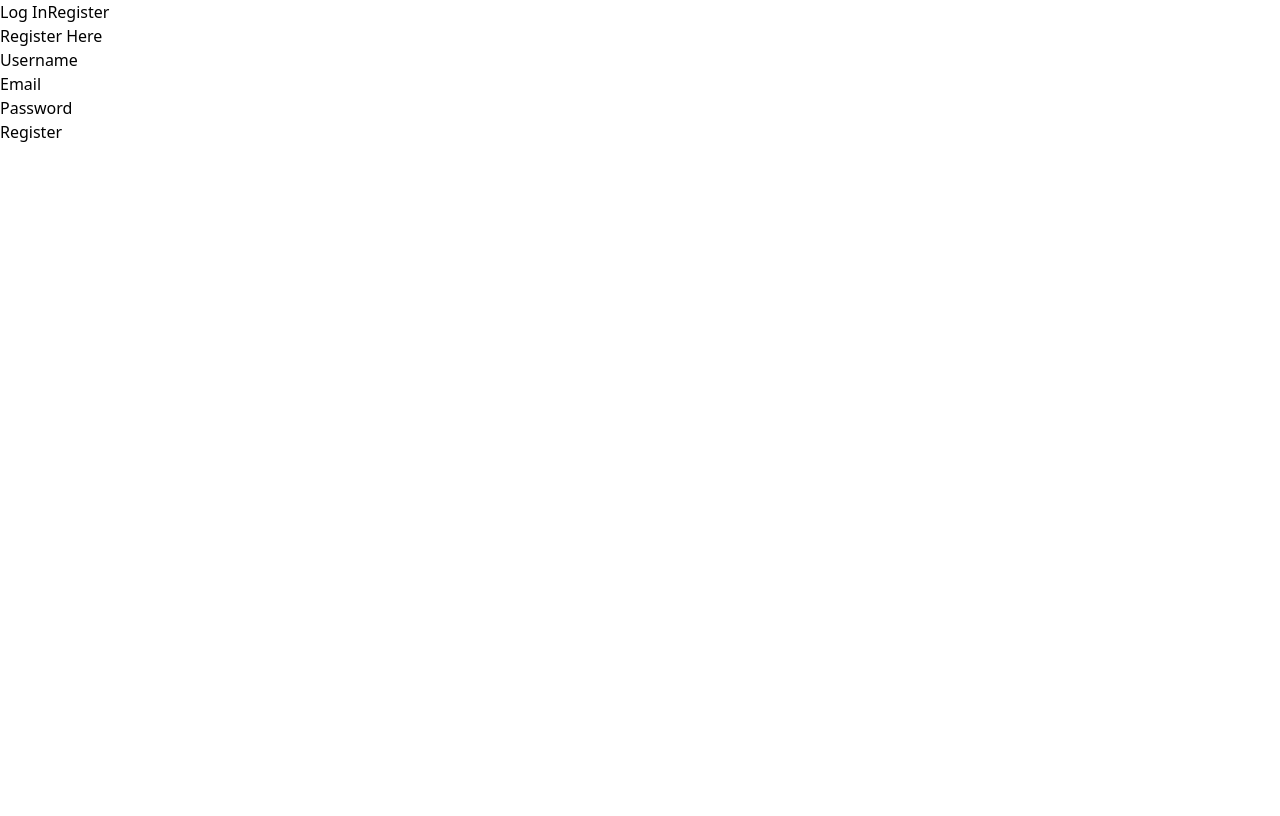
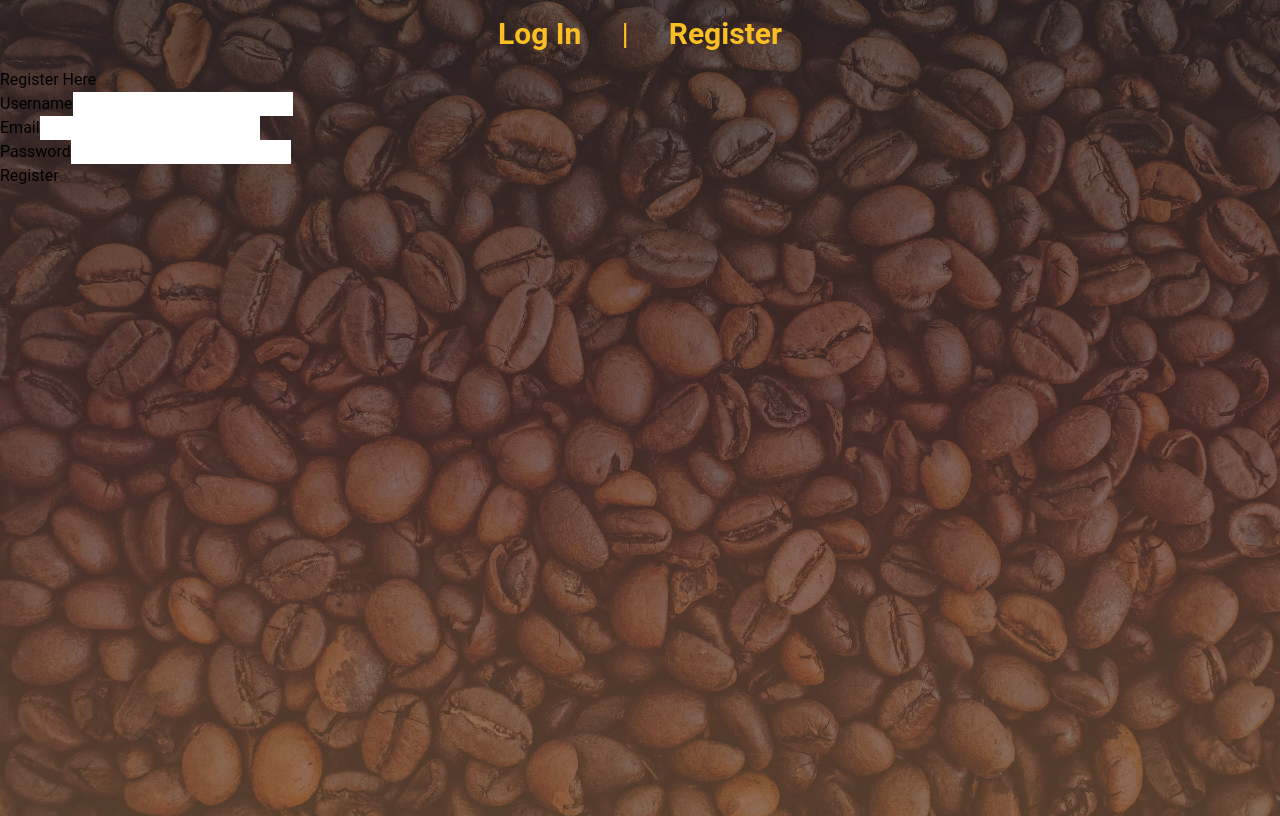
Before and after one commit to HTJin/coffee-react, a React (Vite) app: page /register in a window 1280 px wide. Built offline with nearby package versions, Linux system fonts and the light colour scheme.

Commit message:
started to styling, added Roboto font

```diff
--- a/src/App.tsx
+++ b/src/App.tsx
@@ -53,7 +53,7 @@ export const App = () => {
   };
 
   return (
-    <div>
+    <div className="h-screen font-roboto">
       <Navigation loggedIn={loggedIn} logUserOut={logUserOut} />
       {message && (
         <AlertMessage
--- a/src/components/AlertMessage.tsx
+++ b/src/components/AlertMessage.tsx
@@ -1,4 +1,4 @@
-import { useState } from "react";
+import { useState, useEffect } from "react";
 import { CategoryType } from "../types/category";
 
 type AlertMessageProps = {
@@ -37,6 +37,16 @@ export const AlertMessage = ({
     }
   };
 
+  useEffect(() => {
+    if (message) {
+      setIsVisible(true);
+      const timer = setTimeout(() => {
+        setIsVisible(false);
+      }, 3000);
+      return () => clearTimeout(timer);
+    }
+  }, [message]);
+
   const handleClose = () => {
     setIsVisible(false);
     flashMessage(null, null);
@@ -44,15 +54,15 @@ export const AlertMessage = ({
 
   return isVisible ? (
     <div
-      className={`rounded p-4 ${getAlertStyle(
+      className={`w-fit rounded-full px-8 py-4 ${getAlertStyle(
         category
-      )} flex items-center justify-between`}
+      )} absolute bottom-10 left-0.5 right-0.5 mx-auto flex items-center justify-center`}
       role="alert"
     >
       <span>{message}</span>
       <button
         onClick={handleClose}
-        className="ml-4 rounded border border-black bg-transparent px-4 py-2 font-semibold text-black hover:border-transparent hover:text-white"
+        className="ml-4 rounded-full border border-transparent bg-transparent px-4 py-2 font-semibold text-white duration-200 hover:border-green-950 hover:text-green-950"
       >
         X
       </button>
--- a/src/components/Navigation.tsx
+++ b/src/components/Navigation.tsx
@@ -1,4 +1,4 @@
-import { Link } from 'react-router-dom'
+import { Link } from "react-router-dom";
 
 type NavigationProps = {
   loggedIn: boolean;
@@ -7,18 +7,28 @@ type NavigationProps = {
 
 export const Navigation = ({ loggedIn, logUserOut }: NavigationProps) => {
   return (
-    <div>
-      { loggedIn ? (
+    <div className="my-4 flex justify-center text-3xl font-bold text-amber-400">
+      {loggedIn ? (
         <>
-          <Link to='/' onClick={logUserOut}>Log Out</Link>
-          <Link to='/coffees'>Create Coffee</Link>
+          <Link className="mr-10" to="/" onClick={logUserOut}>
+            Log Out
+          </Link>
+          <span className="font-normal">|</span>
+          <Link className="ml-10" to="/coffees">
+            Create Coffee
+          </Link>
         </>
       ) : (
         <>
-          <Link to='/login'>Log In</Link>
-          <Link to='/register'>Register</Link>
+          <Link className="mr-10" to="/login">
+            Log In
+          </Link>
+          <span className="font-normal">|</span>
+          <Link className="ml-10" to="/register">
+            Register
+          </Link>
         </>
       )}
     </div>
-  )
+  );
 };
--- a/src/index.css
+++ b/src/index.css
@@ -2,5 +2,19 @@
 @tailwind components;
 @tailwind utilities;
 
+@font-face {
+  font-family: "Roboto";
+  src: url(https://fonts.googleapis.com/css2?family=Roboto+Condensed:wght@400;700&display=swap);
+}
+
 html {
+  background-image: linear-gradient(
+      rgba(50, 38, 38, 0.7),
+      rgba(67, 45, 43, 0.7),
+      rgba(81, 49, 46, 0.7),
+      rgba(101, 67, 53, 0.7),
+      rgba(111, 78, 55, 0.7)
+    ),
+    url(./assets/coffee-bg.jpg);
+  background-size: cover;
 }
--- a/src/views/Home.tsx
+++ b/src/views/Home.tsx
@@ -63,8 +63,12 @@ export const Home = ({ user, flashMessage }: HomeProps) => {
   };
 
   return (
-    <div>
-      <h1>Welcome {user?.username}</h1>
+    <div className="flex flex-col justify-center items-center">
+      {user ? (
+        <h1>Welcome {user?.username}</h1>
+      ) : (
+        <h1>Hello, please log in to continue!</h1>
+      )}
       {user && (
         <button
           onClick={() => {
--- a/tailwind.config.js
+++ b/tailwind.config.js
@@ -2,6 +2,9 @@
 export default {
   content: ["./index.html", "./src/**/*.{html,js,jsx,ts,tsx}"],
   theme: {
+    fontFamily: {
+      roboto: ["Roboto", "sans-serif"],
+    },
     extend: {},
   },
   plugins: ["react"],
```
Also changed, not shown: src/assets/coffee-bg.jpg (added).
